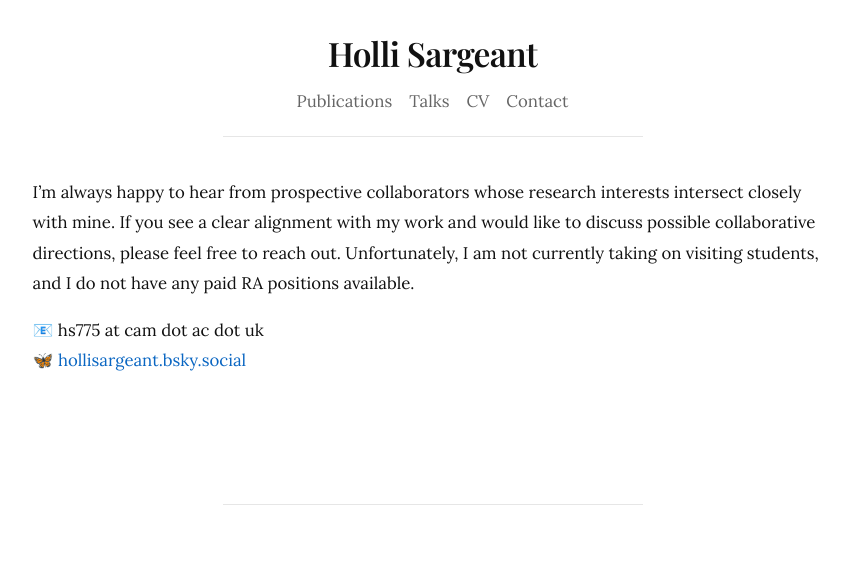
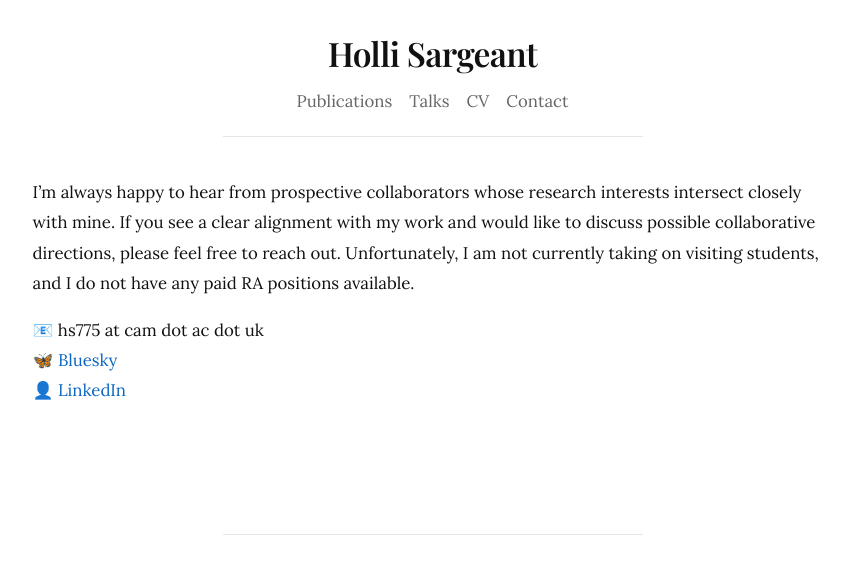
Before and after one commit to hollisargeant/hollisargeant.github.io, a Jekyll site: the page built from contact.md, in a window 1280 px wide. Shown: the top 574 px of the page, without its empty margins (200-1049 px from the left). Built offline with Jekyll 4.4.1, drawn with Linux system fonts in a browser that asks for light colours.

Commit message:
Update contact.md

```diff
--- a/contact.md
+++ b/contact.md
@@ -19,5 +19,6 @@ permalink: /contact/
 
 I’m always happy to hear from prospective collaborators whose research interests intersect closely with mine. If you see a clear alignment with my work and would like to discuss possible collaborative directions, please feel free to reach out. Unfortunately, I am not currently taking on visiting students, and I do not have any paid RA positions available.
 
-📧 hs775 at cam dot ac dot uk
-🦋 <a href="https://bsky.app/profile/hollisargeant.bsky.social">hollisargeant.bsky.social</a>
+📧 hs775 at cam dot ac dot uk<br>
+🦋 <a href="https://bsky.app/profile/hollisargeant.bsky.social">Bluesky</a><br>
+👤 <a href="https://linkedin.com/in/hollisargeant">LinkedIn</a>
```
